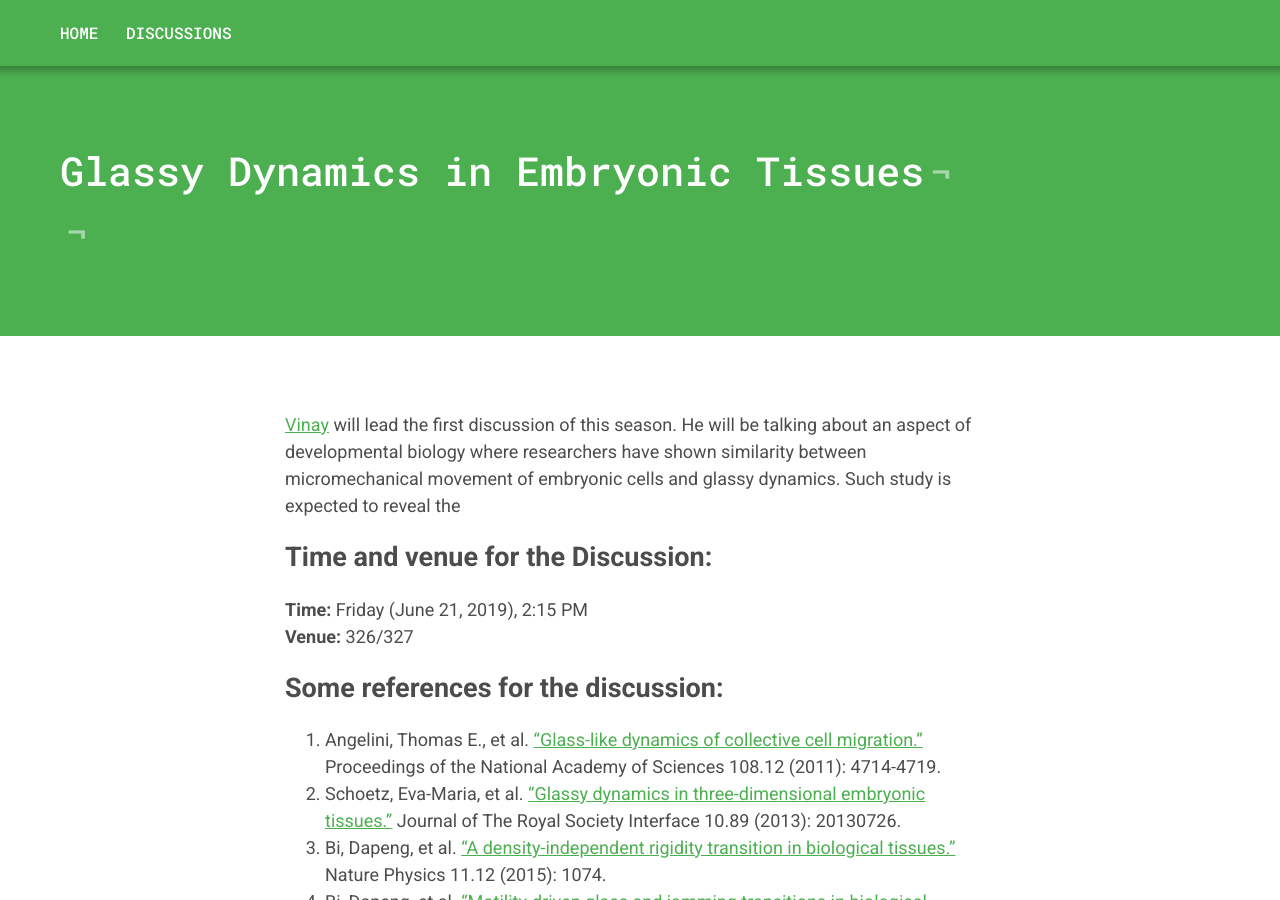
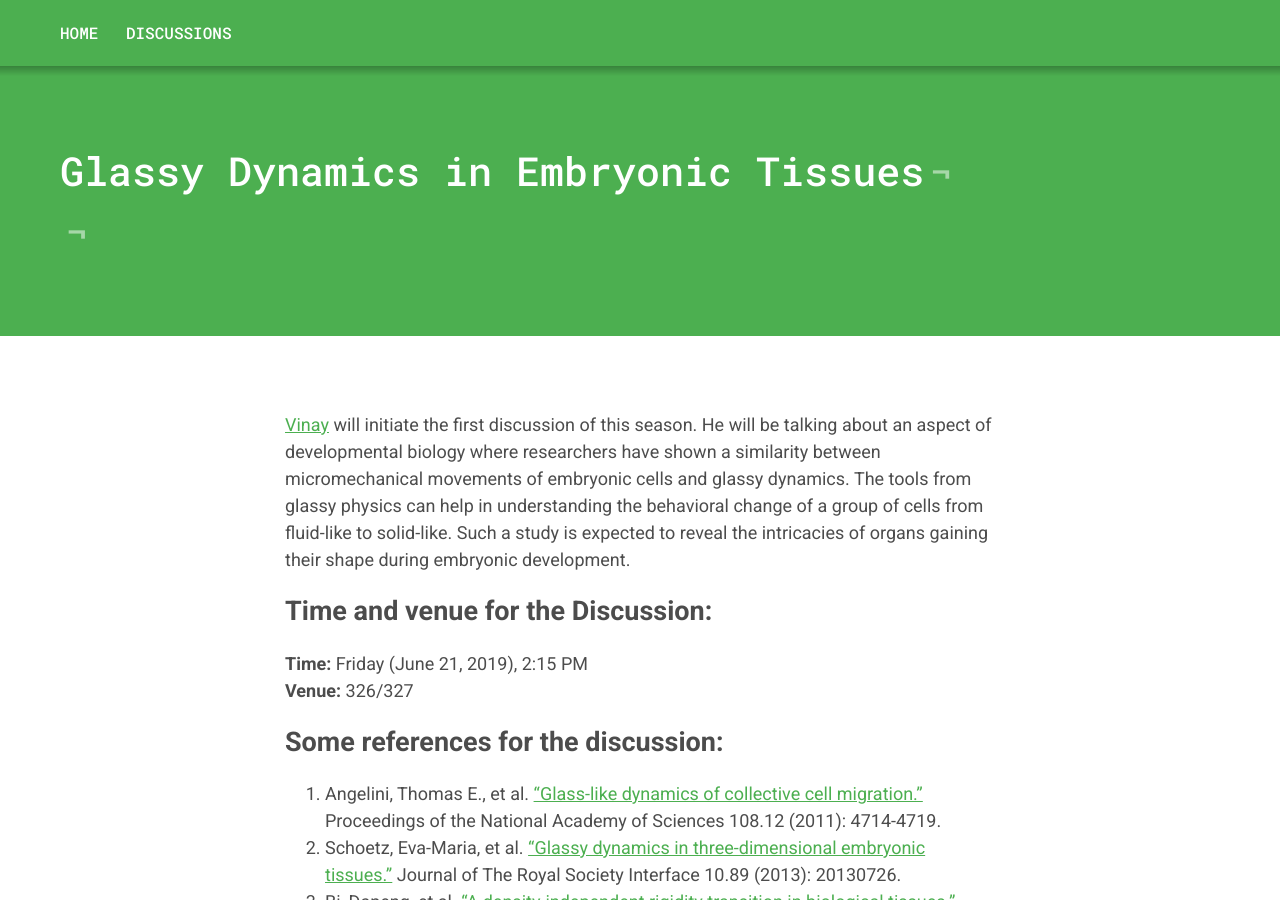
Before and after one commit to vinayphys/discussion2020, a Jekyll site: the page built from _posts/2019-06-21-glassy_dynamics_embryonic_tissues.markdown, in a window 1280 px wide and 900 px high. Built offline with Jekyll 4.4.1, drawn with Linux system fonts in a browser that asks for light colours; comment, search, counter and statistics services are not loaded.

Commit message:
Update 2019-06-21-glassy_dynamics_embryonic_tissues.markdown

```diff
--- a/_posts/2019-06-21-glassy_dynamics_embryonic_tissues.markdown
+++ b/_posts/2019-06-21-glassy_dynamics_embryonic_tissues.markdown
@@ -3,8 +3,7 @@ layout: post
 title:  "Glassy Dynamics in Embryonic Tissues"
 date:   2019-06-21 18:52:21 -0500
 ---
-
-[Vinay](https://www.imsc.res.in/~vinayv/) will lead the first discussion of this season. He will be talking about an aspect of developmental biology where researchers have shown similarity between micromechanical movement of embryonic cells and glassy dynamics. Such study is expected to reveal the
+[Vinay](https://www.imsc.res.in/~vinayv/) will initiate the first discussion of this season. He will be talking about an aspect of developmental biology where researchers have shown a similarity between micromechanical movements of embryonic cells and glassy dynamics. The tools from glassy physics can help in understanding the behavioral change of a group of cells from fluid-like to solid-like. Such a study is expected to reveal the intricacies of organs gaining their shape during embryonic development.
 
 ## Time and venue for the Discussion:
 **Time:** Friday (June 21, 2019), 2:15 PM
```
